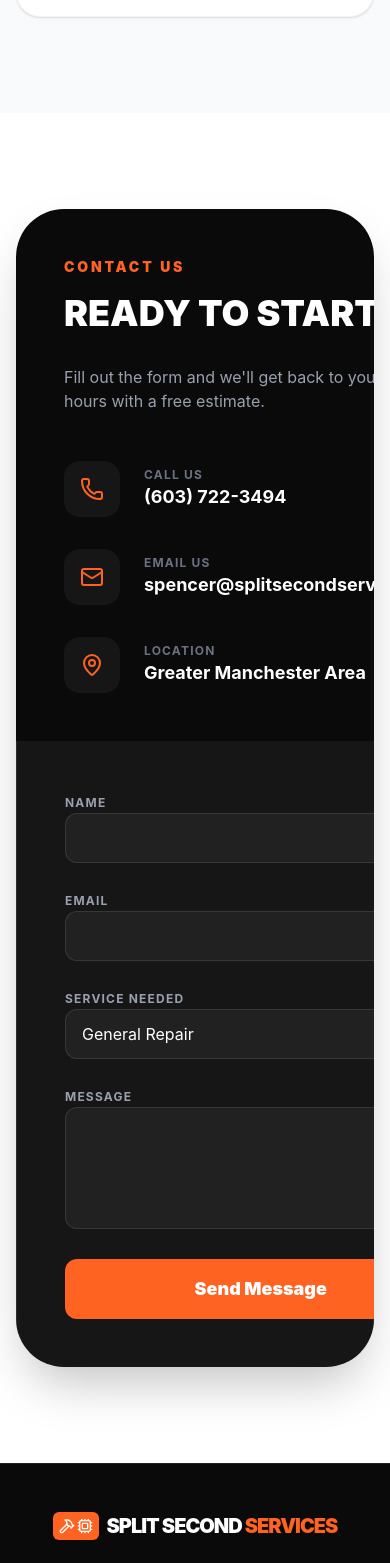
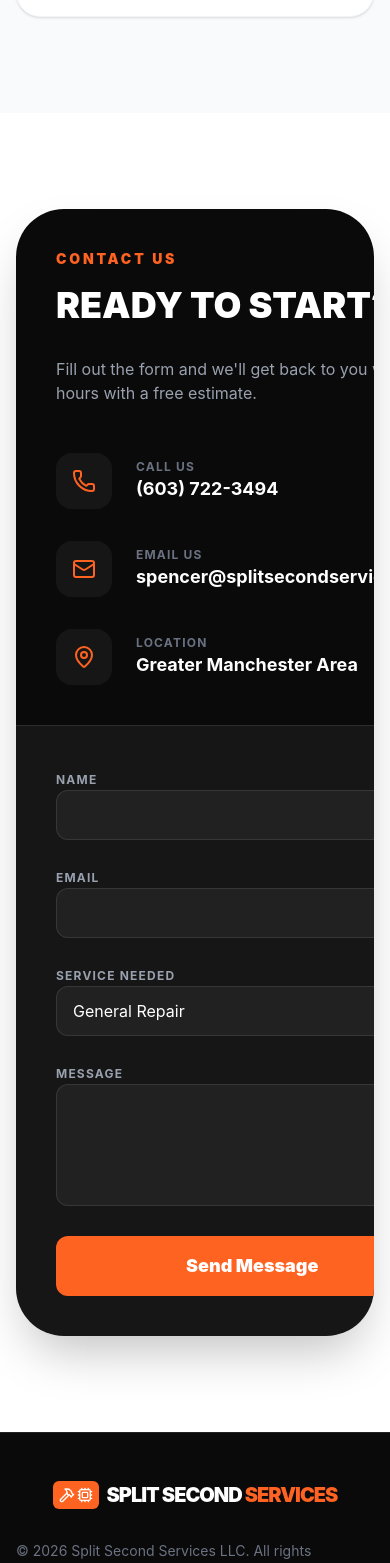
Before and after one commit to SML-1337/smlwebsite, a React (Vite) app: page / in a window 390 px wide. Shown: the part 5153-6716 px from the top of the page. Built offline with nearby package versions, Linux system fonts and the light colour scheme.

Commit message:
feat: Improve contact form layout and spacing
Adjusted padding, margins, and grid alignment in the contact section for a more visually appealing and responsive layout. Added a max-width to the descriptive text for better readability.

```diff
--- a/src/App.tsx
+++ b/src/App.tsx
@@ -364,11 +364,11 @@ export default function App() {
       <section id="contact" className="py-24 bg-white">
         <div className="max-w-7xl mx-auto px-4 sm:px-6 lg:px-8">
           <div className="bg-brand-black rounded-[3rem] overflow-hidden shadow-2xl">
-            <div className="grid lg:grid-cols-2">
-              <div className="p-12 lg:p-20">
+            <div className="grid lg:grid-cols-2 items-center">
+              <div className="p-10 lg:p-20">
                 <h2 className="text-sm font-black text-brand-orange uppercase tracking-[0.2em] mb-4">Contact Us</h2>
                 <h3 className="text-4xl lg:text-5xl font-black text-white mb-8">READY TO START?</h3>
-                <p className="text-gray-400 mb-12">Fill out the form and we'll get back to you within 24 hours with a free estimate.</p>
+                <p className="text-gray-400 mb-12 max-w-md">Fill out the form and we'll get back to you within 24 hours with a free estimate.</p>
 
                 <div className="space-y-8">
                   <div className="flex items-center gap-6">
@@ -401,7 +401,7 @@ export default function App() {
                 </div>
               </div>
 
-              <div className="bg-white/5 p-12 lg:p-20 border-l border-white/10">
+              <div className="bg-white/5 p-10 lg:p-20 lg:border-l border-t lg:border-t-0 border-white/10">
                 {formStatus === 'success' ? (
                   <motion.div
                     initial={{ opacity: 0, scale: 0.9 }}
```
